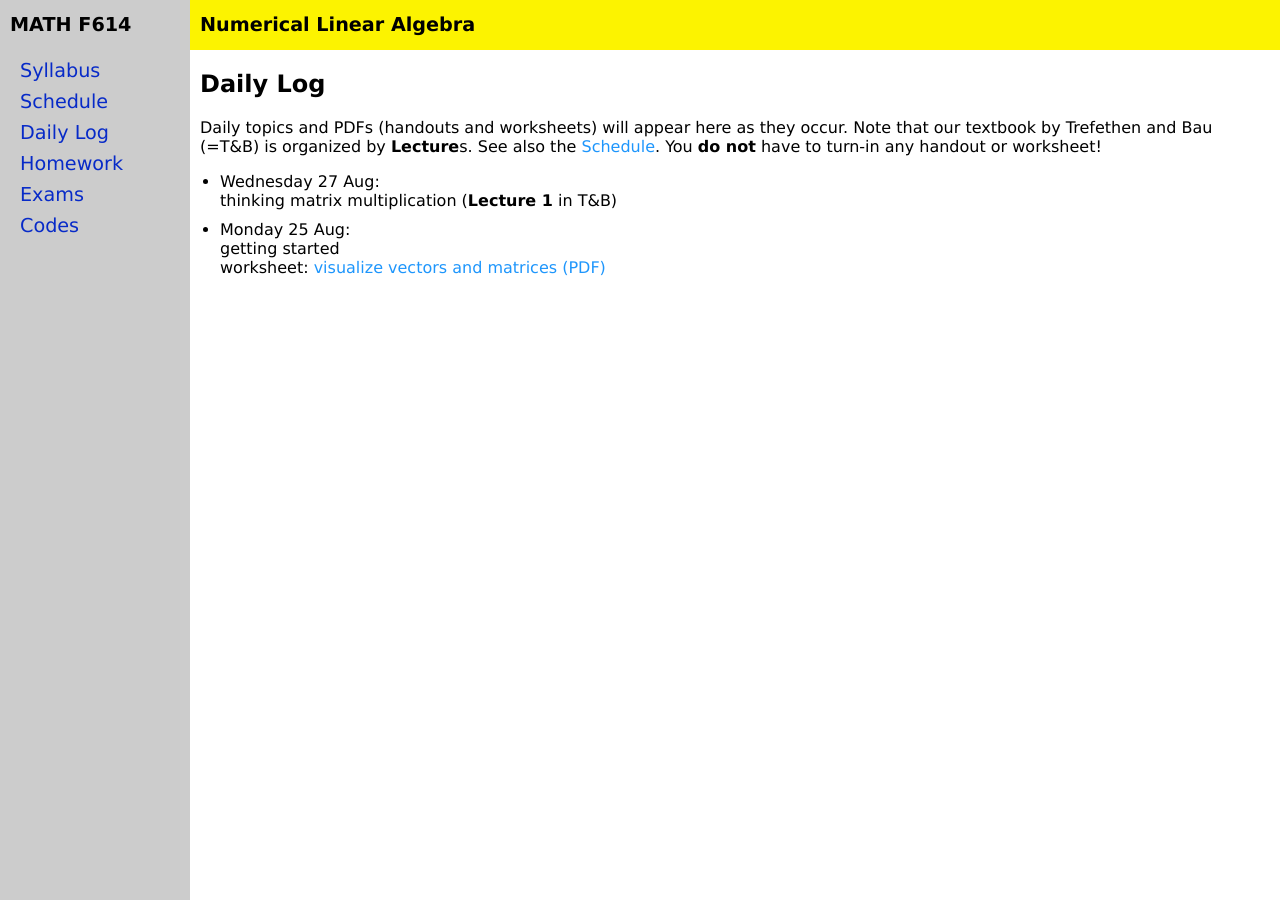
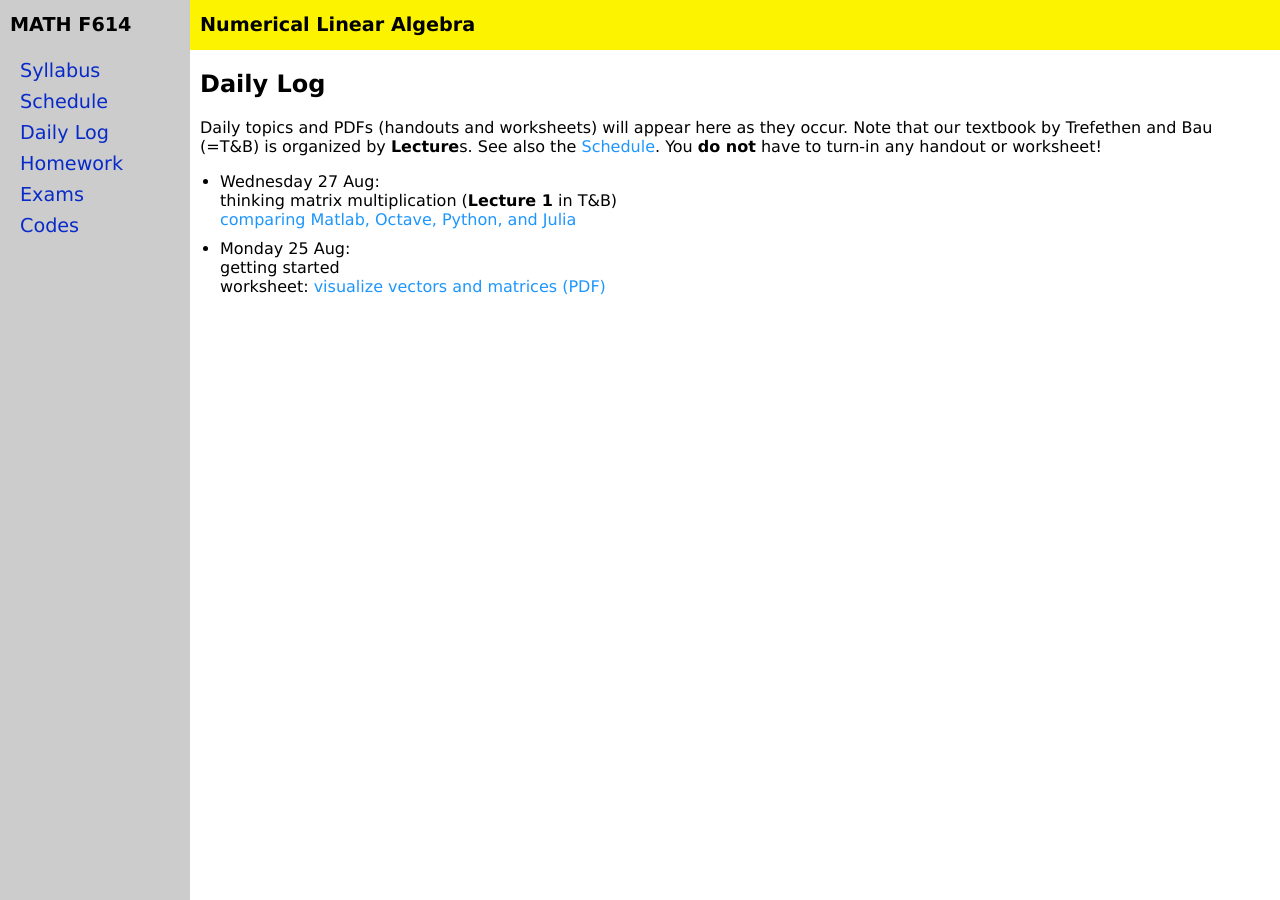
Before and after one commit to bueler/nla, a Jekyll site: the page built from daily.md, in a window 1280 px wide. Built offline with Jekyll 4.4.1, drawn with Linux system fonts in a browser that asks for light colours.

```diff
--- a/_data/daily.yml
+++ b/_data/daily.yml
@@ -4,6 +4,8 @@ daily:
 - name: Wednesday 27 Aug
   covered: thinking matrix multiplication
   lecture: 1
+  otherurl: https://bueler.github.io/compareMOP.pdf
+  otherurlname: comparing Matlab, Octave, Python, and Julia
 - name: Monday 25 Aug
   covered: getting started
   worksheet: worksheets/F25/visualize.pdf
```
